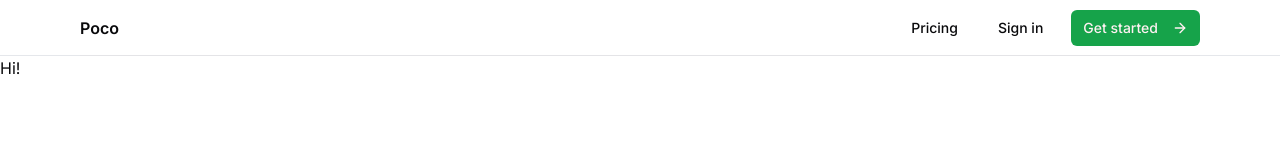
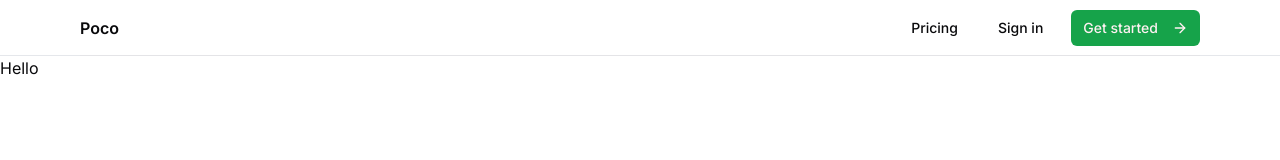
Before and after one commit to schandillia/poco, a Next.js app: page /dashboard in a window 1280 px wide. Shown: the top 160 px of the page. Built offline with nearby package versions, Linux system fonts and the light colour scheme; no server answers.

Commit message:
Fixed dashboard error

```diff
--- a/src/app/dashboard/page.tsx
+++ b/src/app/dashboard/page.tsx
@@ -1,10 +1,9 @@
-import { getKindeServerSession } from "@kinde-oss/kinde-auth-nextjs/dist/types/server"
+import { getKindeServerSession } from "@kinde-oss/kinde-auth-nextjs/server"
 
 const Page = () => {
     const {getUser} = getKindeServerSession()
     const user = getUser()
 
-    // return <div>{user.email}</div>
-    return <div>Hi!</div>
+    return <div>Hello {user.email}</div>
 }
 export default Page
```
